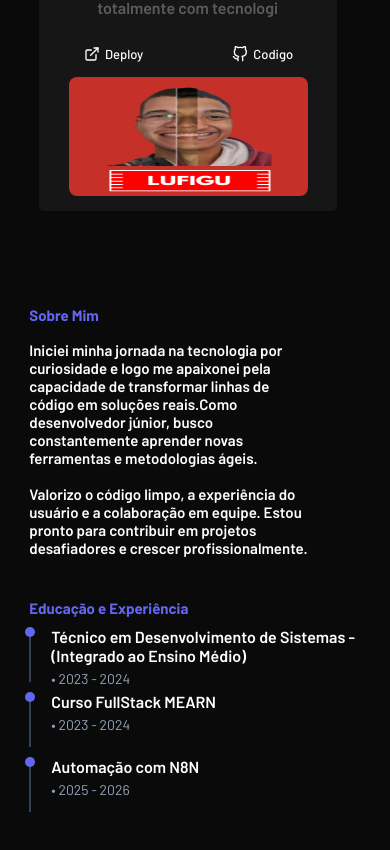
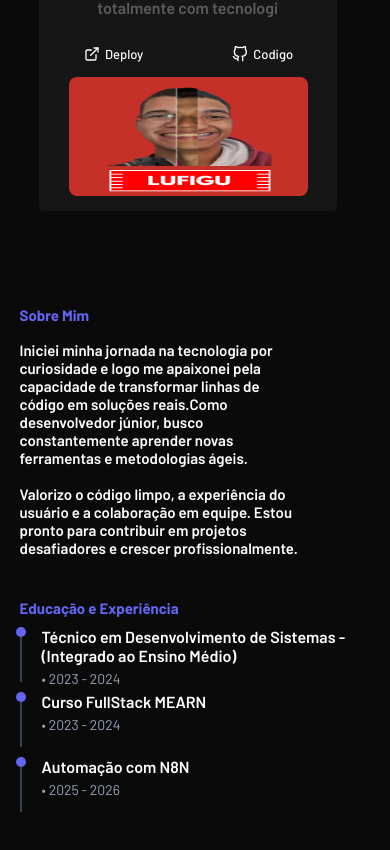
Before and after one commit to BrenoGuiaro/Portifolio, a React (Create React App) app: page / in a window 390 px wide. Shown: the part 2570-3420 px from the top of the page. Built offline with nearby package versions, Linux system fonts and the light colour scheme; the HTML template or start-up script is replaced by a standard one.

Commit message:
Testando jogo na tela - mobile

```diff
--- a/src/components/Information/Information.css
+++ b/src/components/Information/Information.css
@@ -97,14 +97,13 @@ boxEns:last-child {
     width: 100%;
     justify-content: flex-start;
     align-items: flex-start;
-      margin-left: 5vw;
+
   }
 
   .boxAcad {
     margin-top: 5vh;
     width: 100%;
     gap: 10px;
-    margin-left: 5vw;
   }
 
   .boxEns {
```
